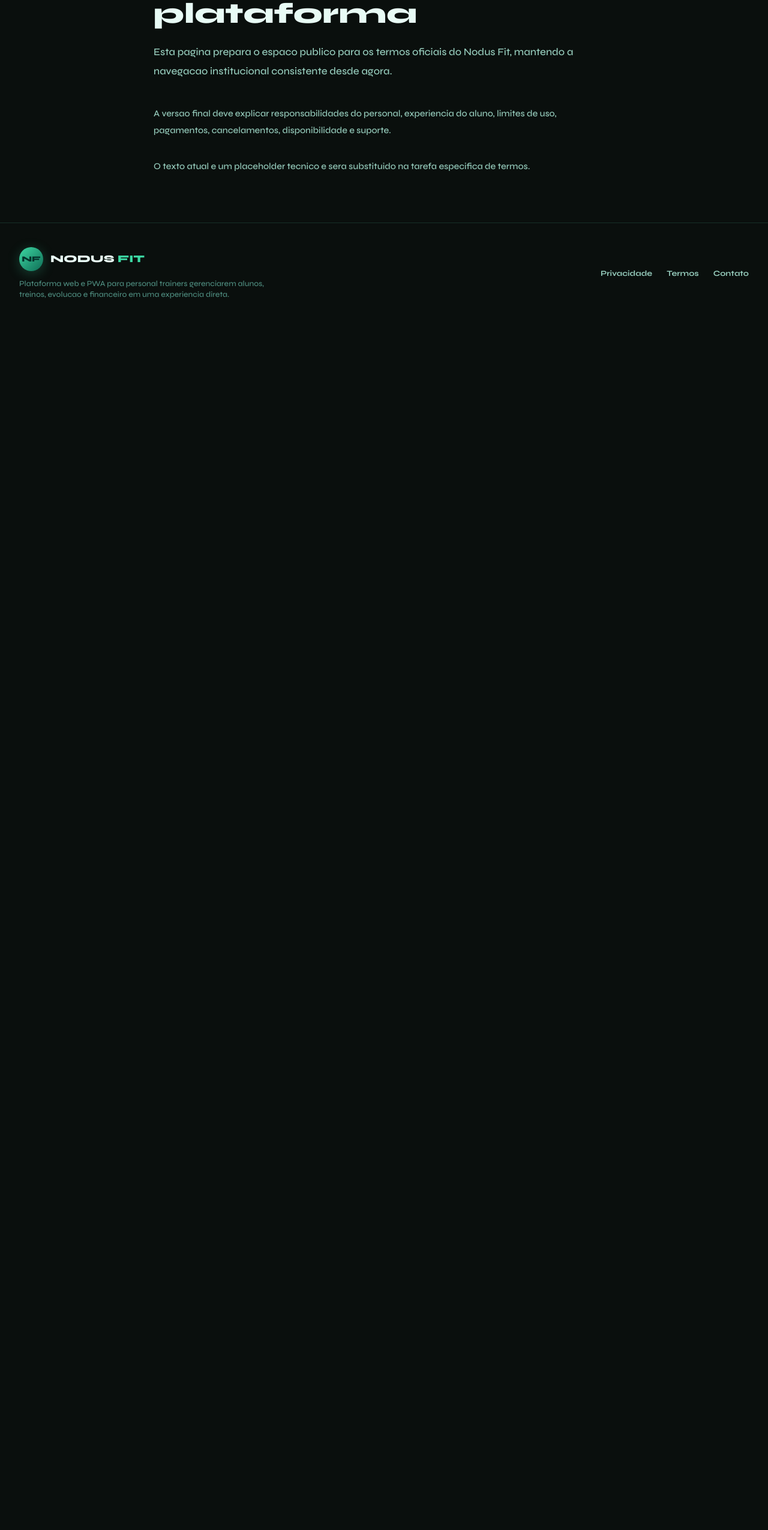
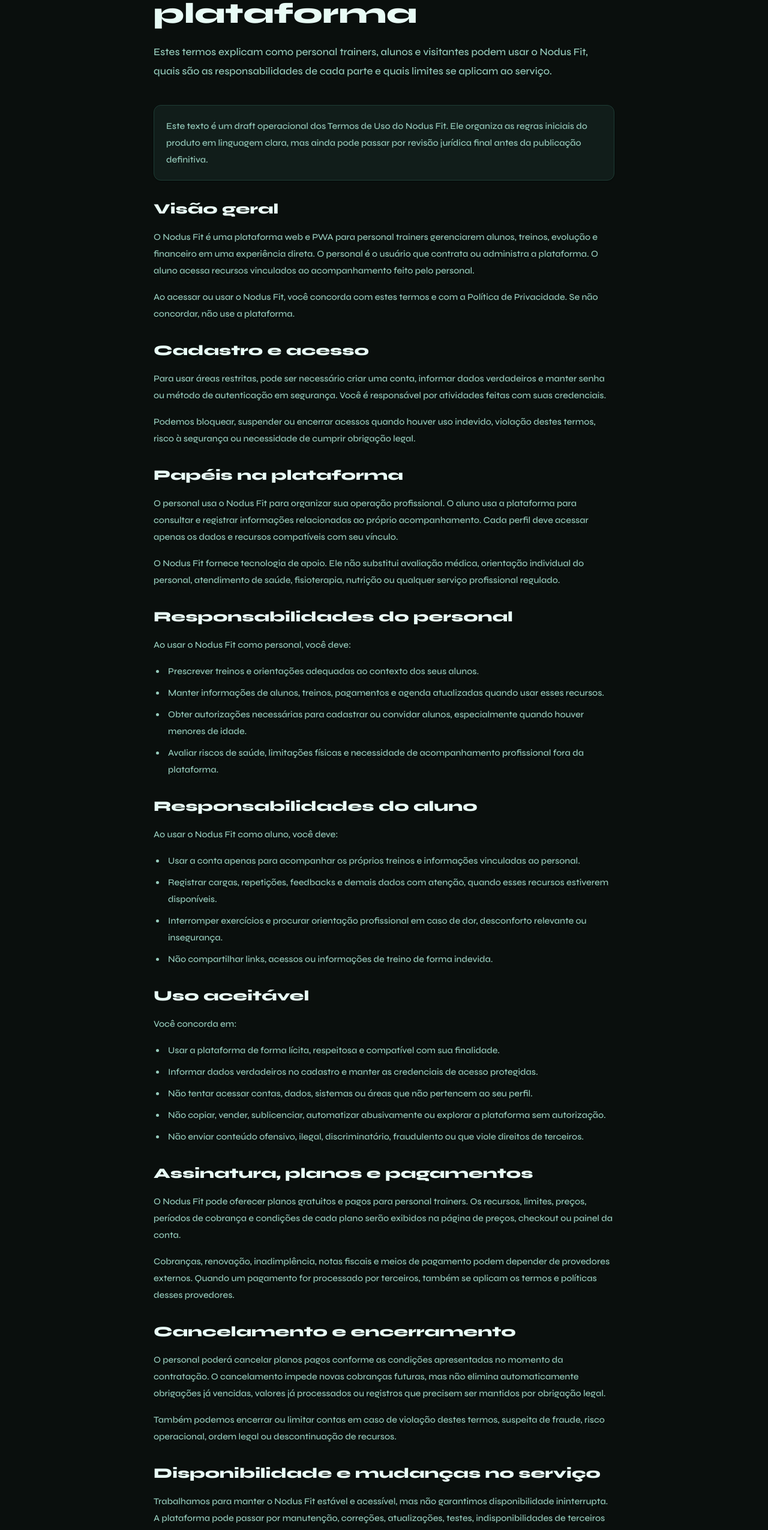
Before and after one commit to Vortek-Devs/NodusFitWeb, a Next.js app: page /termos in a window 1280 px wide. Shown: the part 234-2785 px from the top of the page at 60% size. Before the commit the page ends 800 px from the top, so only its background shows below. Built offline with nearby package versions, Linux system fonts and the light colour scheme.

Commit message:
feat: add terms of use page

```diff
--- a/src/app/termos/page.tsx
+++ b/src/app/termos/page.tsx
@@ -3,24 +3,223 @@ import { PublicPageShell } from "@/components/public/public-page-shell";
 
 export const metadata: Metadata = {
   title: "Termos de Uso | Nodus Fit",
-  description: "Termos de uso do Nodus Fit para personal trainers e alunos.",
+  description:
+    "Conheça as regras de uso, responsabilidades, assinatura, cancelamento e limitações do Nodus Fit.",
 };
+
+const contactEmail = "contato@vortek.dev";
+
+const acceptableUseRules = [
+  "Usar a plataforma de forma lícita, respeitosa e compatível com sua finalidade.",
+  "Informar dados verdadeiros no cadastro e manter as credenciais de acesso protegidas.",
+  "Não tentar acessar contas, dados, sistemas ou áreas que não pertencem ao seu perfil.",
+  "Não copiar, vender, sublicenciar, automatizar abusivamente ou explorar a plataforma sem autorização.",
+  "Não enviar conteúdo ofensivo, ilegal, discriminatório, fraudulento ou que viole direitos de terceiros.",
+];
+
+const personalResponsibilities = [
+  "Prescrever treinos e orientações adequadas ao contexto dos seus alunos.",
+  "Manter informações de alunos, treinos, pagamentos e agenda atualizadas quando usar esses recursos.",
+  "Obter autorizações necessárias para cadastrar ou convidar alunos, especialmente quando houver menores de idade.",
+  "Avaliar riscos de saúde, limitações físicas e necessidade de acompanhamento profissional fora da plataforma.",
+];
+
+const studentResponsibilities = [
+  "Usar a conta apenas para acompanhar os próprios treinos e informações vinculadas ao personal.",
+  "Registrar cargas, repetições, feedbacks e demais dados com atenção, quando esses recursos estiverem disponíveis.",
+  "Interromper exercícios e procurar orientação profissional em caso de dor, desconforto relevante ou insegurança.",
+  "Não compartilhar links, acessos ou informações de treino de forma indevida.",
+];
 
 export default function TermsPage() {
   return (
     <PublicPageShell
       eyebrow="Termos de Uso"
       title="Regras de uso da plataforma"
-      description="Esta pagina prepara o espaco publico para os termos oficiais do Nodus Fit, mantendo a navegacao institucional consistente desde agora."
+      description="Estes termos explicam como personal trainers, alunos e visitantes podem usar o Nodus Fit, quais são as responsabilidades de cada parte e quais limites se aplicam ao serviço."
     >
-      <p>
-        A versao final deve explicar responsabilidades do personal, experiencia do aluno,
-        limites de uso, pagamentos, cancelamentos, disponibilidade e suporte.
-      </p>
-      <p>
-        O texto atual e um placeholder tecnico e sera substituido na tarefa especifica de
-        termos.
-      </p>
+      <section className="rounded-lg border border-border bg-surface p-5 shadow-card">
+        <p>
+          Este texto é um draft operacional dos Termos de Uso do Nodus Fit. Ele organiza
+          as regras iniciais do produto em linguagem clara, mas ainda pode passar por
+          revisão jurídica final antes da publicação definitiva.
+        </p>
+      </section>
+
+      <section className="space-y-4">
+        <h2>Visão geral</h2>
+        <p>
+          O Nodus Fit é uma plataforma web e PWA para personal trainers gerenciarem
+          alunos, treinos, evolução e financeiro em uma experiência direta. O personal é o
+          usuário que contrata ou administra a plataforma. O aluno acessa recursos
+          vinculados ao acompanhamento feito pelo personal.
+        </p>
+        <p>
+          Ao acessar ou usar o Nodus Fit, você concorda com estes termos e com a Política
+          de Privacidade. Se não concordar, não use a plataforma.
+        </p>
+      </section>
+
+      <section className="space-y-4">
+        <h2>Cadastro e acesso</h2>
+        <p>
+          Para usar áreas restritas, pode ser necessário criar uma conta, informar dados
+          verdadeiros e manter senha ou método de autenticação em segurança. Você é
+          responsável por atividades feitas com suas credenciais.
+        </p>
+        <p>
+          Podemos bloquear, suspender ou encerrar acessos quando houver uso indevido,
+          violação destes termos, risco à segurança ou necessidade de cumprir obrigação
+          legal.
+        </p>
+      </section>
+
+      <section className="space-y-4">
+        <h2>Papéis na plataforma</h2>
+        <p>
+          O personal usa o Nodus Fit para organizar sua operação profissional. O aluno usa
+          a plataforma para consultar e registrar informações relacionadas ao próprio
+          acompanhamento. Cada perfil deve acessar apenas os dados e recursos compatíveis
+          com seu vínculo.
+        </p>
+        <p>
+          O Nodus Fit fornece tecnologia de apoio. Ele não substitui avaliação médica,
+          orientação individual do personal, atendimento de saúde, fisioterapia, nutrição
+          ou qualquer serviço profissional regulado.
+        </p>
+      </section>
+
+      <section className="space-y-4">
+        <h2>Responsabilidades do personal</h2>
+        <p>Ao usar o Nodus Fit como personal, você deve:</p>
+        <ul>
+          {personalResponsibilities.map((item) => (
+            <li key={item}>{item}</li>
+          ))}
+        </ul>
+      </section>
+
+      <section className="space-y-4">
+        <h2>Responsabilidades do aluno</h2>
+        <p>Ao usar o Nodus Fit como aluno, você deve:</p>
+        <ul>
+          {studentResponsibilities.map((item) => (
+            <li key={item}>{item}</li>
+          ))}
+        </ul>
+      </section>
+
+      <section className="space-y-4">
+        <h2>Uso aceitável</h2>
+        <p>Você concorda em:</p>
+        <ul>
+          {acceptableUseRules.map((item) => (
+            <li key={item}>{item}</li>
+          ))}
+        </ul>
+      </section>
+
+      <section className="space-y-4">
+        <h2>Assinatura, planos e pagamentos</h2>
+        <p>
+          O Nodus Fit pode oferecer planos gratuitos e pagos para personal trainers. Os
+          recursos, limites, preços, períodos de cobrança e condições de cada plano serão
+          exibidos na página de preços, checkout ou painel da conta.
+        </p>
+        <p>
+          Cobranças, renovação, inadimplência, notas fiscais e meios de pagamento podem
+          depender de provedores externos. Quando um pagamento for processado por
+          terceiros, também se aplicam os termos e políticas desses provedores.
+        </p>
+      </section>
+
+      <section className="space-y-4">
+        <h2>Cancelamento e encerramento</h2>
+        <p>
+          O personal poderá cancelar planos pagos conforme as condições apresentadas no
+          momento da contratação. O cancelamento impede novas cobranças futuras, mas não
+          elimina automaticamente obrigações já vencidas, valores já processados ou
+          registros que precisem ser mantidos por obrigação legal.
+        </p>
+        <p>
+          Também podemos encerrar ou limitar contas em caso de violação destes termos,
+          suspeita de fraude, risco operacional, ordem legal ou descontinuação de
+          recursos.
+        </p>
+      </section>
+
+      <section className="space-y-4">
+        <h2>Disponibilidade e mudanças no serviço</h2>
+        <p>
+          Trabalhamos para manter o Nodus Fit estável e acessível, mas não garantimos
+          disponibilidade ininterrupta. A plataforma pode passar por manutenção,
+          correções, atualizações, testes, indisponibilidades de terceiros ou mudanças de
+          funcionalidade.
+        </p>
+        <p>
+          Recursos em beta, experimentais ou planejados podem mudar, ser limitados ou não
+          chegar à versão final.
+        </p>
+      </section>
+
+      <section className="space-y-4">
+        <h2>Propriedade intelectual</h2>
+        <p>
+          O Nodus Fit, sua marca, interface, código, textos, componentes, design e demais
+          elementos da plataforma pertencem aos seus titulares. Estes termos não
+          transferem propriedade intelectual ao usuário.
+        </p>
+        <p>
+          Conteúdos inseridos pelo usuário, como treinos, anotações e informações de
+          acompanhamento, continuam pertencendo a quem detém seus direitos. Ao inserir
+          esses conteúdos, você nos autoriza a processá-los apenas para operar e melhorar
+          a plataforma.
+        </p>
+      </section>
+
+      <section className="space-y-4">
+        <h2>Limitação de responsabilidade</h2>
+        <p>
+          O Nodus Fit é uma ferramenta de organização e acompanhamento. Decisões sobre
+          treino, intensidade, execução, segurança física, saúde, cobrança de alunos e
+          relação profissional entre personal e aluno são de responsabilidade dos usuários
+          envolvidos.
+        </p>
+        <p>
+          Na máxima extensão permitida por lei, não nos responsabilizamos por danos
+          decorrentes de uso inadequado da plataforma, informações incorretas inseridas
+          por usuários, falhas de terceiros, indisponibilidades temporárias ou decisões
+          profissionais tomadas fora do nosso controle.
+        </p>
+      </section>
+
+      <section className="space-y-4">
+        <h2>Privacidade</h2>
+        <p>
+          O tratamento de dados pessoais é explicado na{" "}
+          <a href="/privacidade">Política de Privacidade</a>. Ao usar o Nodus Fit, você
+          reconhece que dados podem ser tratados para entregar, proteger e melhorar a
+          plataforma, respeitando a legislação aplicável.
+        </p>
+      </section>
+
+      <section className="space-y-4">
+        <h2>Alterações destes termos</h2>
+        <p>
+          Estes termos podem ser atualizados para refletir mudanças no produto, em planos,
+          em fornecedores, na legislação ou em práticas internas. A versão publicada nesta
+          página será a referência mais recente.
+        </p>
+      </section>
+
+      <section className="space-y-4">
+        <h2>Contato</h2>
+        <p>
+          Para dúvidas sobre estes termos, suporte inicial ou solicitações institucionais,
+          entre em contato pelo email{" "}
+          <a href={`mailto:${contactEmail}`}>{contactEmail}</a>.
+        </p>
+      </section>
     </PublicPageShell>
   );
 }
```
